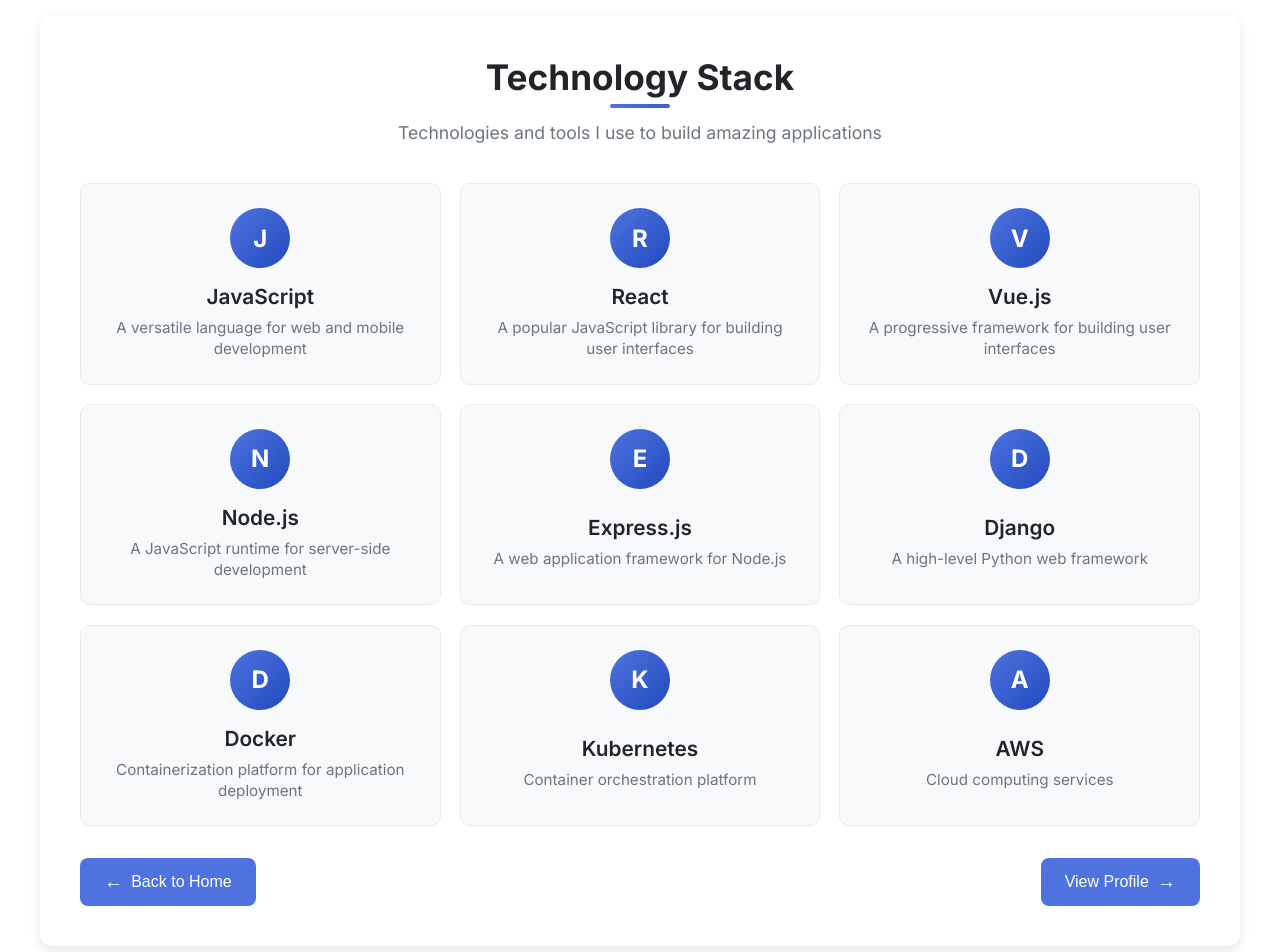
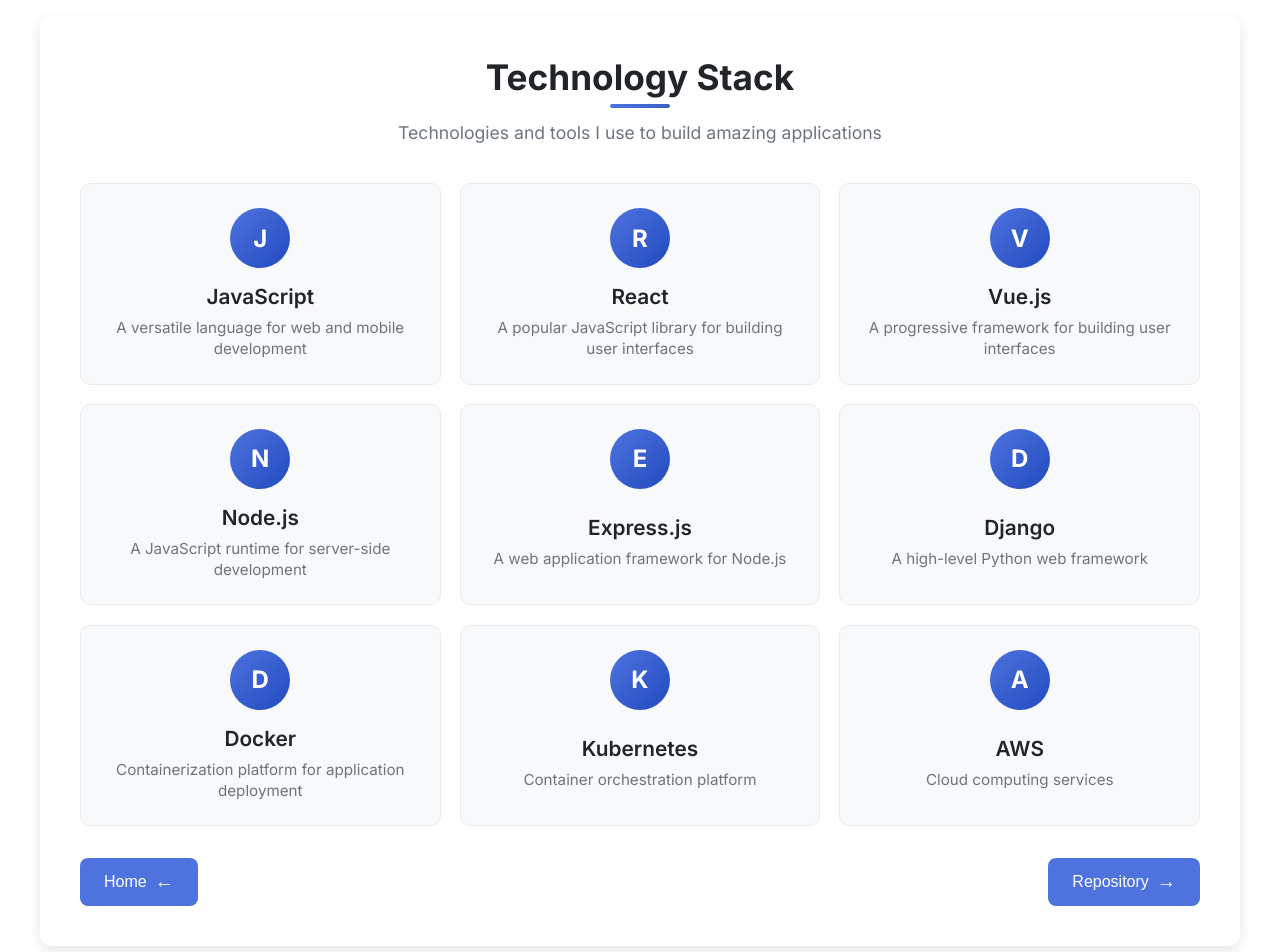
Before and after one commit to upinggo/profile, a Next.js app: page /TechnologyStackContainer in a window 1280 px wide. Shown: the top 952 px of the page. Built offline with nearby package versions, Linux system fonts and the light colour scheme.

Commit message:
feat: update navigation buttons for improved clarity and functionality

```diff
--- a/src/app/TechnologyStackContainer/page.tsx
+++ b/src/app/TechnologyStackContainer/page.tsx
@@ -73,12 +73,12 @@
       <div className={styles.navigationSection}>
         <Navigation path="/">
           <button className={styles.navButton}>
-            <span className={styles.buttonArrow}>←</span> Back to Home
+            Home <span className={styles.buttonArrow}>←</span>
           </button>
         </Navigation>
-        <Navigation path="/ProfileContainer">
+        <Navigation path="https://github.com/upinggo/profile">
           <button className={styles.navButton}>
-            View Profile <span className={styles.buttonArrow}>→</span>
+            Repository <span className={styles.buttonArrow}>→</span>
           </button>
         </Navigation>
       </div>
```
